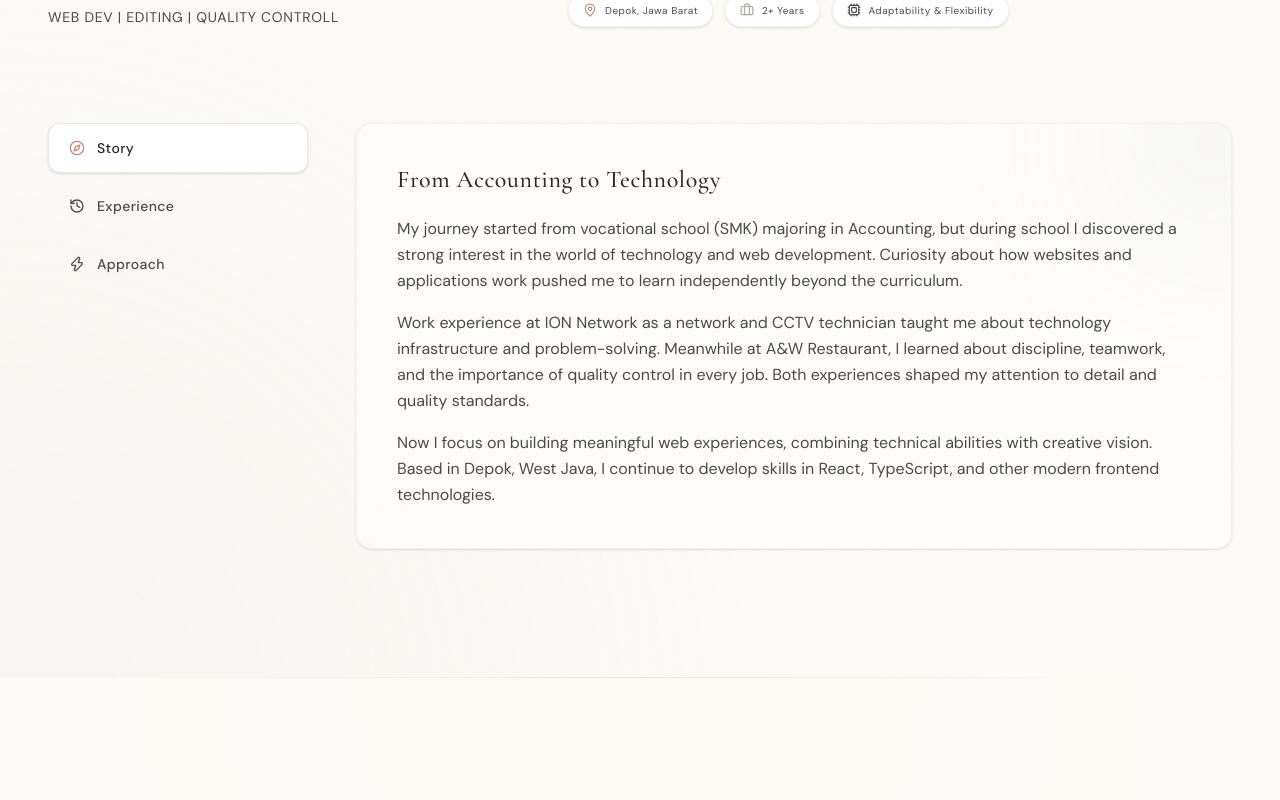
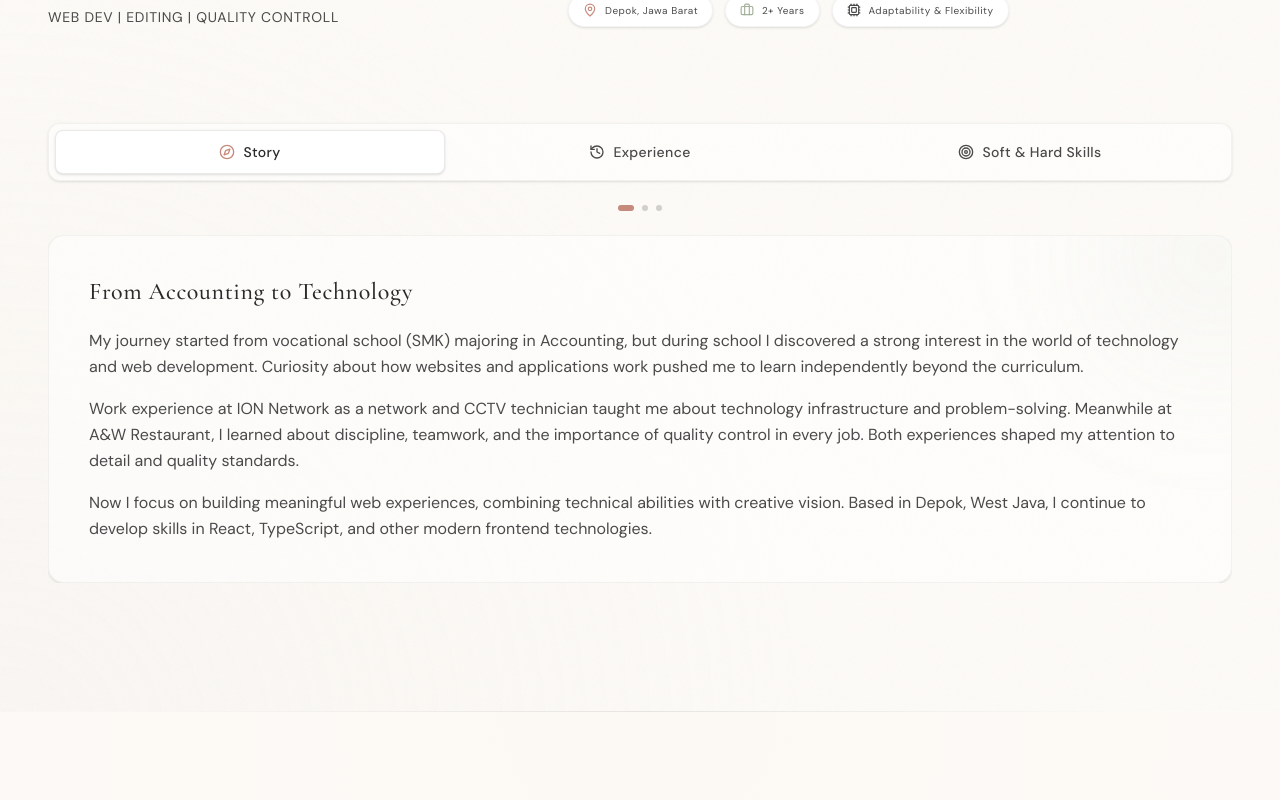
Before and after one commit to Lumakara/Porto-Fakhul, a React (Vite) app: page / in a window 1280 px wide. Shown: the part 1180-1980 px from the top of the page. Built offline with nearby package versions, Linux system fonts and the light colour scheme.

Commit message:
feat: redesign About section with horizontal tabs, swipe support, and skills tab
Co-authored-by: Lumakara <211378091+Lumakara@users.noreply.github.com>

```diff
--- a/src/locales/en.json
+++ b/src/locales/en.json
@@ -102,7 +102,7 @@
       "tabs": {
         "story": "Story",
         "experience": "Experience",
-        "approach": "Approach"
+        "skills": "Soft & Hard Skills"
       },
       "story": {
         "title": "From Accounting to Technology",
@@ -140,6 +140,12 @@
             "desc": "The difference between good and extraordinary lives in the details: micro-interactions, easing curves, responsive spacing, and pixel precision."
           }
         }
+      },
+      "skills": {
+        "softTitle": "Soft Skills",
+        "hardTitle": "Hard Skills",
+        "soft": ["Communication", "Teamwork", "Adaptability", "Problem Solving", "Time Management", "Leadership"],
+        "hard": ["React/Next.js", "TypeScript", "Tailwind CSS", "Git/GitHub", "Figma", "Node.js"]
       }
     },
     "projects": {
--- a/src/locales/id.json
+++ b/src/locales/id.json
@@ -102,7 +102,7 @@
       "tabs": {
         "story": "Cerita",
         "experience": "Pengalaman",
-        "approach": "Pendekatan"
+        "skills": "Soft & Hard Skills"
       },
       "story": {
         "title": "Dari Akuntansi ke Teknologi",
@@ -140,6 +140,12 @@
             "desc": "Perbedaan antara baik dan luar biasa terletak pada detail: mikro-interaksi, kurva easing, spacing responsif, dan presisi piksel."
           }
         }
+      },
+      "skills": {
+        "softTitle": "Soft Skills",
+        "hardTitle": "Hard Skills",
+        "soft": ["Komunikasi", "Kerja Tim", "Adaptabilitas", "Pemecahan Masalah", "Manajemen Waktu", "Kepemimpinan"],
+        "hard": ["React/Next.js", "TypeScript", "Tailwind CSS", "Git/GitHub", "Figma", "Node.js"]
       }
     },
     "projects": {
--- a/src/locales/zh.json
+++ b/src/locales/zh.json
@@ -102,7 +102,7 @@
       "tabs": {
         "story": "\u6545\u4e8b",
         "experience": "\u7ecf\u9a8c",
-        "approach": "\u65b9\u6cd5"
+        "skills": "\u8f6f\u6280\u80fd\u4e0e\u786c\u6280\u80fd"
       },
       "story": {
         "title": "\u4ece\u4f1a\u8ba1\u5230\u6280\u672f",
@@ -140,6 +140,12 @@
             "desc": "\u4f18\u79c0\u4e0e\u5353\u8d8a\u7684\u5dee\u522b\u5728\u4e8e\u7ec6\u8282\uff1a\u5fae\u4ea4\u4e92\u3001\u7f13\u52a8\u66f2\u7ebf\u3001\u54cd\u5e94\u5f0f\u95f4\u8ddd\u548c\u50cf\u7d20\u7ea7\u7cbe\u786e\u5ea6\u3002"
           }
         }
+      },
+      "skills": {
+        "softTitle": "\u8f6f\u6280\u80fd",
+        "hardTitle": "\u786c\u6280\u80fd",
+        "soft": ["\u6c9f\u901a", "\u56e2\u961f\u5408\u4f5c", "\u9002\u5e94\u80fd\u529b", "\u89e3\u51b3\u95ee\u9898", "\u65f6\u95f4\u7ba1\u7406", "\u9886\u5bfc\u529b"],
+        "hard": ["React/Next.js", "TypeScript", "Tailwind CSS", "Git/GitHub", "Figma", "Node.js"]
       }
     },
     "projects": {
--- a/src/sections/About.tsx
+++ b/src/sections/About.tsx
@@ -1,20 +1,37 @@
-import { useState } from 'react';
-import { motion, AnimatePresence } from 'framer-motion';
-import { Compass, Cpu, History, MapPin, Briefcase, Zap } from 'lucide-react';
+import { useState, useRef } from 'react';
+import { motion, AnimatePresence, type PanInfo } from 'framer-motion';
+import { Compass, Cpu, History, MapPin, Briefcase, Target } from 'lucide-react';
 import { Section, premiumEase, springEase, Parallax } from '../components/Section';
 import { useLanguage } from '../contexts/LanguageContext';
 
-type TabType = 'story' | 'experience' | 'approach';
+type TabType = 'story' | 'experience' | 'skills';
+
+const tabOrder: TabType[] = ['story', 'experience', 'skills'];
 
 export const About = () => {
   const [activeTab, setActiveTab] = useState<TabType>('story');
   const { t } = useLanguage();
+  const constraintsRef = useRef<HTMLDivElement>(null);
 
   const tabs = [
     { id: 'story', label: t('sections.about.tabs.story'), icon: Compass },
     { id: 'experience', label: t('sections.about.tabs.experience'), icon: History },
-    { id: 'approach', label: t('sections.about.tabs.approach'), icon: Zap },
+    { id: 'skills', label: t('sections.about.tabs.skills'), icon: Target },
   ];
+
+  const handleDragEnd = (_event: MouseEvent | TouchEvent | PointerEvent, info: PanInfo) => {
+    const swipeThreshold = 50;
+    const currentIndex = tabOrder.indexOf(activeTab);
+
+    if (info.offset.x < -swipeThreshold && currentIndex < tabOrder.length - 1) {
+      setActiveTab(tabOrder[currentIndex + 1]);
+    } else if (info.offset.x > swipeThreshold && currentIndex > 0) {
+      setActiveTab(tabOrder[currentIndex - 1]);
+    }
+  };
+
+  const softSkills: string[] = t('sections.about.skills.soft') as unknown as string[];
+  const hardSkills: string[] = t('sections.about.skills.hard') as unknown as string[];
 
   return (
     <Section id="about" className="relative px-4 md:px-12">
@@ -96,10 +113,10 @@ export const About = () => {
           </div>
         </div>
 
-        {/* Tab section */}
-        <div className="grid grid-cols-1 lg:grid-cols-12 gap-8 lg:gap-12">
-          {/* Tab selector — horizontal on desktop */}
-          <div className="lg:col-span-3 flex lg:flex-col gap-2">
+        {/* Tab section - horizontal layout */}
+        <div className="flex flex-col gap-6">
+          {/* Horizontal tab bar */}
+          <div className="flex w-full bg-surface/50 border border-charcoal/5 rounded-xl p-1.5 shadow-sm">
             {tabs.map((tab) => {
               const Icon = tab.icon;
               const isActive = activeTab === tab.id;
@@ -107,22 +124,48 @@ export const About = () => {
                 <button
                   key={tab.id}
                   onClick={() => setActiveTab(tab.id as TabType)}
-                  className={`flex items-center space-x-3 px-5 py-3.5 rounded-xl text-left cursor-none transition-all duration-300 font-hud text-sm border w-full ${
-                    isActive
-                      ? 'bg-surface border-charcoal/10 text-charcoal shadow-sm'
-                      : 'bg-transparent border-transparent text-charcoal-light hover:text-charcoal hover:bg-surface/50'
-                  }`}
+                  className="relative flex-1 flex items-center justify-center gap-2 px-4 py-3 rounded-lg cursor-none transition-colors duration-300 font-hud text-sm"
                   data-cursor="magnetic"
                 >
+                  {isActive && (
+                    <motion.div
+                      layoutId="activeTabIndicator"
+                      className="absolute inset-0 bg-surface border border-charcoal/10 rounded-lg shadow-sm"
+                      transition={{ type: 'spring', stiffness: 380, damping: 30 }}
+                    />
+                  )}
+                  <span className="relative z-10 flex items-center gap-2">
                     <Icon className={`w-4 h-4 ${isActive ? 'text-terracotta' : 'text-charcoal-light'}`} />
-                  <span className="font-medium tracking-wide">{tab.label}</span>
+                    <span className={`font-medium tracking-wide ${isActive ? 'text-charcoal' : 'text-charcoal-light'}`}>
+                      {tab.label}
+                    </span>
+                  </span>
                 </button>
               );
             })}
           </div>
 
-          {/* Tab content */}
-          <div className="lg:col-span-9">
+          {/* Tab indicator dots */}
+          <div className="flex justify-center gap-2">
+            {tabOrder.map((tabId) => (
+              <div
+                key={tabId}
+                className={`w-1.5 h-1.5 rounded-full transition-all duration-300 ${
+                  activeTab === tabId ? 'bg-terracotta w-4' : 'bg-charcoal/20'
+                }`}
+              />
+            ))}
+          </div>
+
+          {/* Tab content with swipe */}
+          <div ref={constraintsRef} className="overflow-hidden">
+            <motion.div
+              drag="x"
+              dragConstraints={{ left: 0, right: 0 }}
+              dragElastic={0.2}
+              onDragEnd={handleDragEnd}
+              className="touch-pan-y"
+            >
               <div className="bg-surface/50 border border-charcoal/5 rounded-2xl p-6 md:p-10 min-h-[320px] relative overflow-hidden shadow-sm">
                 {/* Subtle glow */}
                 <div className="absolute -top-20 -right-20 w-[200px] h-[200px] bg-sage/10 rounded-full blur-[80px] pointer-events-none" />
@@ -192,38 +235,63 @@ export const About = () => {
                     </motion.div>
                   )}
 
-                {activeTab === 'approach' && (
+                  {activeTab === 'skills' && (
                     <motion.div
-                    key="approach"
+                      key="skills"
                       initial={{ opacity: 0, y: 20, filter: 'blur(4px)' }}
                       animate={{ opacity: 1, y: 0, filter: 'blur(0px)' }}
                       exit={{ opacity: 0, y: -10, filter: 'blur(4px)' }}
                       transition={{ duration: 0.6, ease: premiumEase }}
-                    className="text-left space-y-6"
+                      className="text-left space-y-8"
                     >
-                    <h3 className="text-xl md:text-2xl font-display font-medium text-charcoal tracking-wide">
-                      {t('sections.about.approach.title')}
+                      {/* Soft Skills */}
+                      <div className="space-y-4">
+                        <h3 className="text-lg md:text-xl font-display font-medium text-charcoal tracking-wide">
+                          {t('sections.about.skills.softTitle')}
                         </h3>
+                        <div className="flex flex-wrap gap-3">
+                          {Array.isArray(softSkills) && softSkills.map((skill, index) => (
+                            <motion.span
+                              key={skill}
+                              initial={{ opacity: 0, scale: 0.9 }}
+                              animate={{ opacity: 1, scale: 1 }}
+                              transition={{ delay: index * 0.05, duration: 0.3, ease: premiumEase }}
+                              whileHover={{ scale: 1.05, y: -2 }}
+                              className="px-4 py-2 bg-terracotta/10 border border-terracotta/20 text-charcoal text-sm font-hud rounded-full cursor-none transition-colors duration-300 hover:bg-terracotta/20 hover:border-terracotta/30"
+                              data-cursor="magnetic"
+                            >
+                              {skill}
+                            </motion.span>
+                          ))}
+                        </div>
+                      </div>
 
-                    <div className="grid grid-cols-1 md:grid-cols-3 gap-5">
-                      {(['01', '02', '03'] as const).map((num) => (
-                        <div key={num} className="group">
-                          <span className="text-3xl font-display font-bold text-charcoal/5 group-hover:text-terracotta/20 transition-colors duration-300 block mb-3">
-                            {num}
-                          </span>
-                          <h4 className="text-sm font-display font-semibold text-charcoal mb-2 tracking-wide">
-                            {t(`sections.about.approach.items.${num}.title`)}
-                          </h4>
-                          <p className="text-xs text-charcoal-light font-sans leading-relaxed">
-                            {t(`sections.about.approach.items.${num}.desc`)}
-                          </p>
+                      {/* Hard Skills */}
+                      <div className="space-y-4">
+                        <h3 className="text-lg md:text-xl font-display font-medium text-charcoal tracking-wide">
+                          {t('sections.about.skills.hardTitle')}
+                        </h3>
+                        <div className="flex flex-wrap gap-3">
+                          {Array.isArray(hardSkills) && hardSkills.map((skill, index) => (
+                            <motion.span
+                              key={skill}
+                              initial={{ opacity: 0, scale: 0.9 }}
+                              animate={{ opacity: 1, scale: 1 }}
+                              transition={{ delay: index * 0.05, duration: 0.3, ease: premiumEase }}
+                              whileHover={{ scale: 1.05, y: -2 }}
+                              className="px-4 py-2 bg-sage/10 border border-sage/20 text-charcoal text-sm font-hud rounded-full cursor-none transition-colors duration-300 hover:bg-sage/20 hover:border-sage/30"
+                              data-cursor="magnetic"
+                            >
+                              {skill}
+                            </motion.span>
+                          ))}
                         </div>
-                      ))}
                       </div>
                     </motion.div>
                   )}
                 </AnimatePresence>
               </div>
+            </motion.div>
           </div>
         </div>
       </div>
```
Also changed, not shown: .agents/tasks/task-portfolio-ui-overhaul/features/FEAT-004.json. Lines whose indentation alone changed are shown as unchanged.
